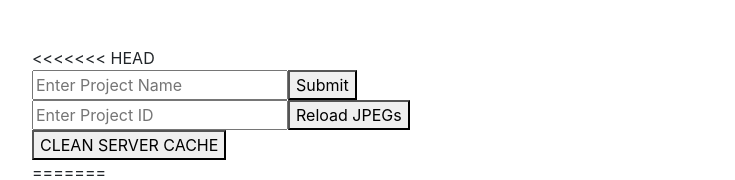
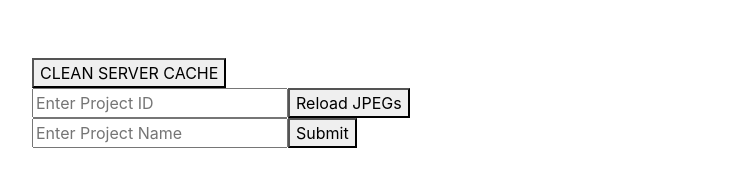
Before and after one commit to fabiologe/img_mapping, a Vue app in the folder front/vue/: page / in a window 1280 px wide. Shown: the part 640-820 px from the top of the page, without its empty margins (112-847 px from the left). Built offline with nearby package versions, Linux system fonts and the light colour scheme; no server answers.

Commit message:
modified:   back/blueprints/status.py 	modified:   front/vue/src/App.vue

```diff
--- a/front/vue/src/App.vue
+++ b/front/vue/src/App.vue
@@ -18,16 +18,11 @@ import DeleteJpgs from './components/DeleteJpgs.vue'
     <main>
       <JpgUpload />
       <GpsMap/>
-<<<<<<< HEAD
-      <ListStorage/>
-      <PermStorage/>
-      <LoadStorage/>
       <DeleteJpgs/>
-=======
       <LoadStorage/>
       <PermStorage/>
       <ListStorage/>
->>>>>>> 8b9bea2f081cd4630e2333cc2cd716321d79abba
+
     </main>
   </div>
 </template>
```
Also changed, not shown: 1 other file (tests, documents, lock files or other folders).
